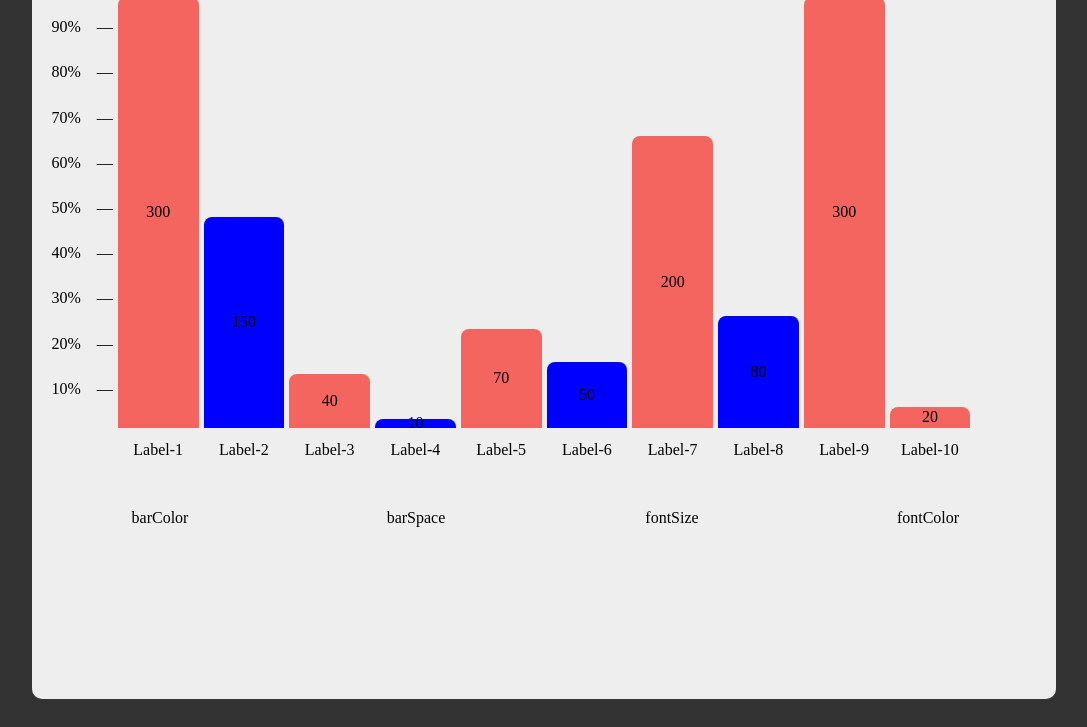
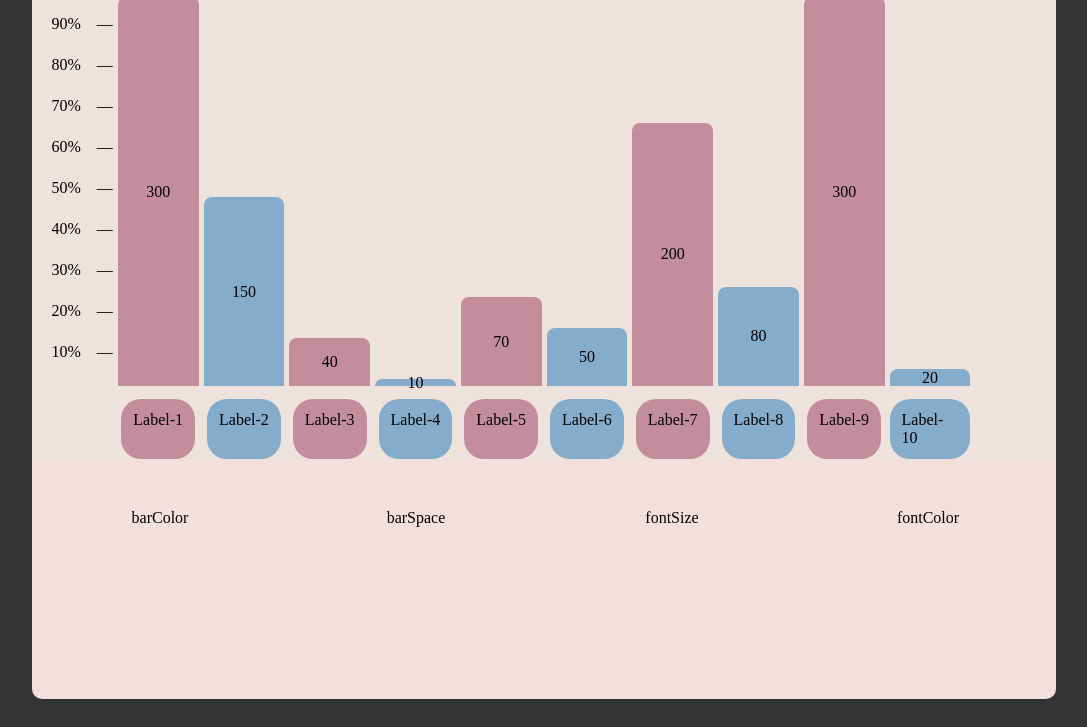
Before and after one commit to MaxWong03/barChart, a plain HTML site: page index.html in a window 1280 px wide. Shown: the part 154-881 px from the top of the page, without its empty margins (96-1183 px from the left). Drawn offline with Linux system fonts and the light colour scheme.

Commit message:
trival styling with css

```diff
--- a/script.js
+++ b/script.js
@@ -1,10 +1,20 @@
 const domObject = {
   chart: '.chart',
-  allBars: '[class*=bar]'
+  allBars: '[class*=bar]',
+  title: '#titleText'
 }
 
 
-
+const colorsCode = {
+  red: '#c38d9e',
+  blue:  '#85adcb',
+  orange: '#e27d60',
+  yellow: '#e8a87c',
+  green: '#41b3a3',
+  grey: '#bab2b5',
+  lightGrey: '#eae7dc',
+  lightNavy: '#a80de6'
+}
 
 
 $(function () {
@@ -19,7 +29,6 @@ $(function () {
 
   const calPercent = (value, data) => {
     let percent = ((value / findMax(data)).toFixed(2)) * 100;
-    console.log(percent);
     percent === 100 ? percent = 2 : percent = 100 - percent;
     return percent;
   }
@@ -83,14 +92,20 @@ $(function () {
     }
   }
 
-  //barColorOdd changes the color of bars
+  //barColorOdd changes the color of bars along with the labels
   const changeBarColor = (data, color, option) => {
     let optionValue;
     option === 'even' ? optionValue = 2 : optionValue = 1;
-    for (let i = optionValue; i < data.length; i += 2) {
+    for (let i = optionValue; i <= data.length; i += 2) {
       let currentBar = document.querySelector(`.bar${i}`);
-      $(currentBar).css('background-color', color);
+      let currentLabel = document.querySelector(`.label${i}`);
+      $(currentBar).css('background-color', colorsCode[color]);
+      $(currentLabel).css('background-color', colorsCode[color]);
     }
+
+  }
+
+  const changeLabelColor = (data, color, option) => {
 
   }
 
@@ -110,6 +125,11 @@ $(function () {
 
   }
 
+  const changeTitleColor = (color) => {
+    $(domObject.title).css('background-color', colorsCode[color]);
+  }
+
+
 
 
   const drawBarChart = (data, option, element) => {
@@ -120,7 +140,9 @@ $(function () {
     alignLabel(charColNum);
     fillBar(data);
     displayBarValue(data);
+    changeBarColor(data, 'red', 'odd');
     changeBarColor(data, 'blue', 'even');
+    changeTitleColor('lightGrey');
   }
 
   drawBarChart([300, 150, 40, 10, 70, 50, 200, 80, 300, 20]);
--- a/stylesheet.css
+++ b/stylesheet.css
@@ -32,7 +32,7 @@ html{
 .chart{
   display: grid;
   grid-template-rows: repeat(101, 1fr);
-  background-color: #eee;
+  background-color: #eee2dc;
   height: 60vh;
   width: 80vw;
   grid-column-gap: 5px;
@@ -115,4 +115,10 @@ html{
 [class*=label]{
   justify-self: center;
   margin-top: 10px;
+  padding: 12px;
+  border-radius: 20px;
 }
+
+.option{
+  background-color: #f3e0dc
+}
```
